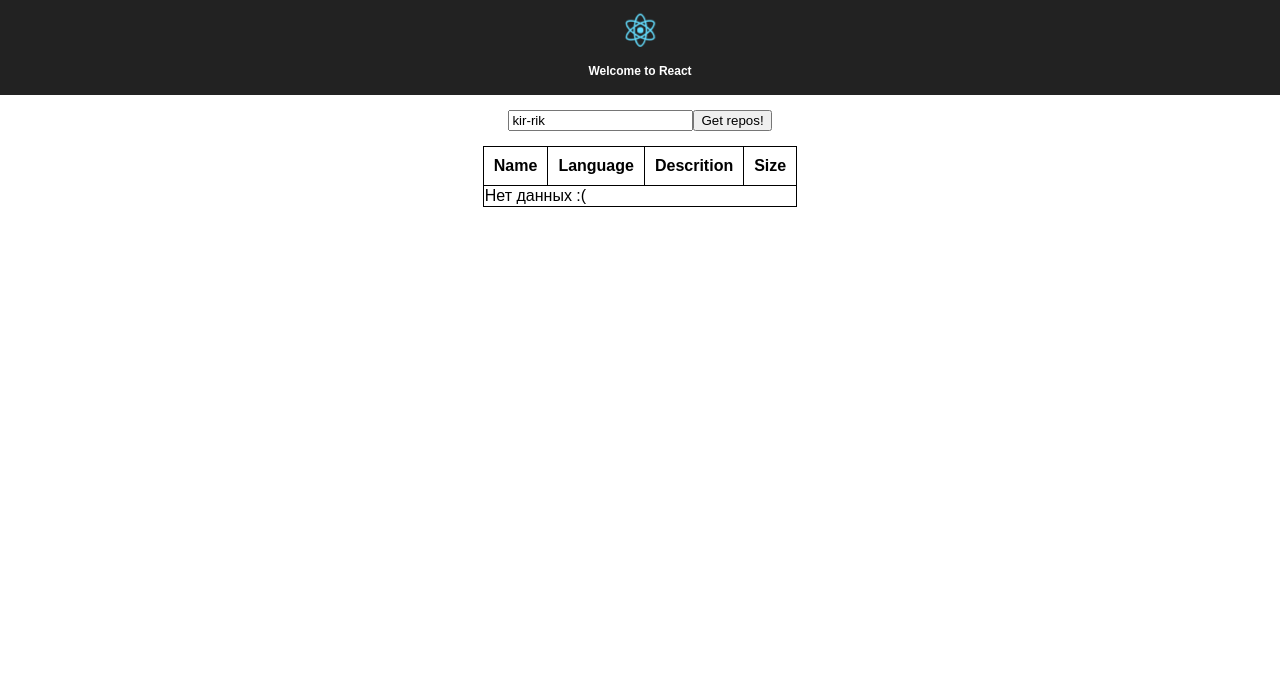
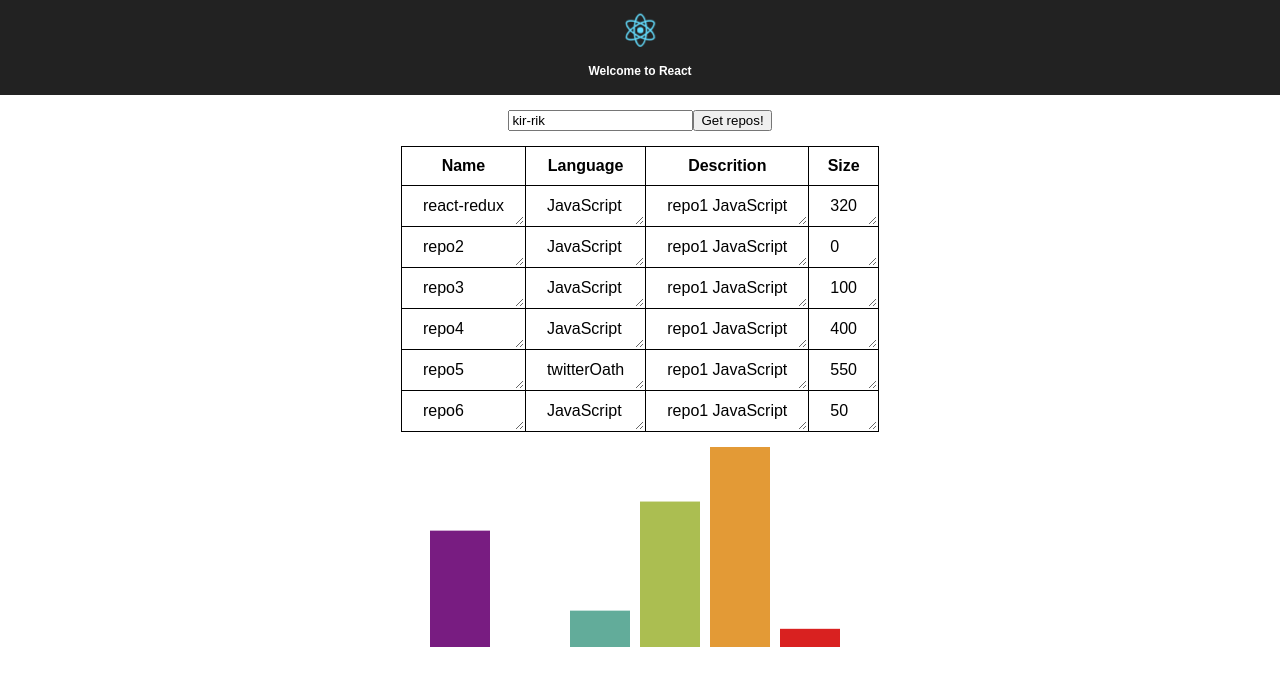
Before and after one commit to kir-rik/react-redux, a React (Create React App) app: page / in a window 1280 px wide. Shown: the top 686 px of the page. Built offline with nearby package versions, Linux system fonts and the light colour scheme; no server answers.

Commit message:
install router, app -> (head, main)

```diff
--- a/package.json
+++ b/package.json
@@ -7,6 +7,7 @@
     "react": "^15.6.1",
     "react-dom": "^15.6.1",
     "react-redux": "^5.0.5",
+    "react-router-dom": "^4.1.1",
     "redux": "^3.7.1",
     "redux-logger": "^3.0.6",
     "redux-thunk": "^2.2.0"
--- a/src/actions/ReposTableActions.js
+++ b/src/actions/ReposTableActions.js
@@ -12,66 +12,66 @@ export function getRepos(user) {
             payload: user,
         });
 
-        // dispatch({
-        //     type: GET_REPOS_SUCCESS,
-        //     payload: [
-        //         {
-        //             name: 'react-redux',
-        //             language: 'JavaScript',
-        //             description: 'repo1 JavaScript',
-        //             size: 320,
-        //         },
-        //         {
-        //             name: 'repo2',
-        //             language: 'JavaScript',
-        //             description: 'repo1 JavaScript',
-        //             size: 0,
-        //         },
-        //         {
-        //             name: 'repo3',
-        //             language: 'JavaScript',
-        //             description: 'repo1 JavaScript',
-        //             size: 100,
-        //         },
-        //         {
-        //             name: 'repo4',
-        //             language: 'JavaScript',
-        //             description: 'repo1 JavaScript',
-        //             size: 400,
-        //         },
-        //         {
-        //             name: 'repo5',
-        //             language: 'twitterOath',
-        //             description: 'repo1 JavaScript',
-        //             size: 550,
-        //         },
-        //         {
-        //             name: 'repo6',
-        //             language: 'JavaScript',
-        //             description: 'repo1 JavaScript',
-        //             size: 50,
-        //         },
-        //     ],
-        // });
-        axios.get(`https://api.github.com/users/${user}/repos`)
-            .then((response) => {
-                const result = response.data.map(rep => ({
-                    name: rep.name,
-                    language: rep.language,
-                    description: rep.description,
-                    size: rep.size,
-                }));
-                dispatch({
-                    type: GET_REPOS_SUCCESS,
-                    payload: result,
-                });
-            })
-            .catch((error) => {
-                dispatch({
-                    type: GET_REPOS_FAIL,
-                    error: true,
-                    payload: new Error(error),
-                });
-            });
+        dispatch({
+            type: GET_REPOS_SUCCESS,
+            payload: [
+                {
+                    name: 'react-redux',
+                    language: 'JavaScript',
+                    description: 'repo1 JavaScript',
+                    size: 320,
+                },
+                {
+                    name: 'repo2',
+                    language: 'JavaScript',
+                    description: 'repo1 JavaScript',
+                    size: 0,
+                },
+                {
+                    name: 'repo3',
+                    language: 'JavaScript',
+                    description: 'repo1 JavaScript',
+                    size: 100,
+                },
+                {
+                    name: 'repo4',
+                    language: 'JavaScript',
+                    description: 'repo1 JavaScript',
+                    size: 400,
+                },
+                {
+                    name: 'repo5',
+                    language: 'twitterOath',
+                    description: 'repo1 JavaScript',
+                    size: 550,
+                },
+                {
+                    name: 'repo6',
+                    language: 'JavaScript',
+                    description: 'repo1 JavaScript',
+                    size: 50,
+                },
+            ],
+        });
+        // axios.get(`https://api.github.com/users/${user}/repos`)
+        //     .then((response) => {
+        //         const result = response.data.map(rep => ({
+        //             name: rep.name,
+        //             language: rep.language,
+        //             description: rep.description,
+        //             size: rep.size,
+        //         }));
+        //         dispatch({
+        //             type: GET_REPOS_SUCCESS,
+        //             payload: result,
+        //         });
+        //     })
+        //     .catch((error) => {
+        //         dispatch({
+        //             type: GET_REPOS_FAIL,
+        //             error: true,
+        //             payload: new Error(error),
+        //         });
+        //     });
     };
 }
--- /dev/null
+++ b/src/components/Header.js
@@ -0,0 +1,13 @@
+import React, { Component } from 'react';
+import logo from '../logo.svg';
+
+export default class Header extends Component {
+    render() {
+        return (
+            <div className="App-header">
+                <img src={logo} className="App-logo" alt="logo" />
+                <h2>Welcome to React</h2>
+            </div>
+        );
+    }
+}
--- a/src/containers/App.js
+++ b/src/containers/App.js
@@ -1,45 +1,32 @@
 import React, { Component } from 'react';
-import { bindActionCreators } from 'redux';
-import { connect } from 'react-redux';
-import User from '../components/User';
-import ReposTable from '../components/ReposTable';
-import ReposGraph from '../components/ReposGraph';
-import * as reposTableActions from '../actions/reposTableActions';
+// import { bindActionCreators } from 'redux';
+// import { connect } from 'react-redux';
+import Header from '../components/Header';
+import Main from './Main';
+// import * as reposTableActions from '../actions/reposTableActions';
 
-import logo from '../logo.svg';
-import '../App.css';
-
-class App extends Component {
+export default class App extends Component {
     render() {
-        const { user, repos } = this.props;
-        const { getRepos } = this.props.reposTableActions;
         return (
             <div className="App">
-                <div className="App-header">
-                    <img src={logo} className="App-logo" alt="logo" />
-                    <h2>Welcome to React</h2>
-                </div>
-                <div>
-                    <User name={user.name} getReposByUser={getRepos} />
-                    <ReposTable repos={repos.repos} fetching={repos.fetching}/>
-                    <ReposGraph repos={repos.repos} fetching={repos.fetching} columnsHeight={200}/>
-                </div>
+                <Header />
+                <Main/>
             </div>
         );
     }
 }
 
-function mapStateToProps(state) {
-    return {
-        user: state.user,
-        repos: state.repos,
-    };
-}
+// function mapStateToProps(state) {
+//     return {
+//         user: state.user,
+//         repos: state.repos,
+//     };
+// }
 
-function mapDispatchToProps(dispatch) {
-    return {
-        reposTableActions: bindActionCreators(reposTableActions, dispatch),
-    };
-}
+// function mapDispatchToProps(dispatch) {
+//     return {
+//         reposTableActions: bindActionCreators(reposTableActions, dispatch),
+//     };
+// }
 
-export default connect(mapStateToProps, mapDispatchToProps)(App);
+// export default connect(mapStateToProps, mapDispatchToProps)(App);
--- /dev/null
+++ b/src/containers/Main.js
@@ -0,0 +1,39 @@
+import React, { Component } from 'react';
+import { bindActionCreators } from 'redux';
+import { connect } from 'react-redux';
+import User from '../components/User';
+import ReposTable from '../components/ReposTable';
+import ReposGraph from '../components/ReposGraph';
+import * as reposTableActions from '../actions/reposTableActions';
+
+import '../App.css';
+
+class Main extends Component {
+    render() {
+        const { user, repos } = this.props;
+        const { getRepos } = this.props.reposTableActions;
+        return (
+            <div>
+                <User name={user.name} getReposByUser={getRepos} />
+                <ReposTable repos={repos.repos} fetching={repos.fetching}/>
+                <ReposGraph repos={repos.repos} fetching={repos.fetching} columnsHeight={200}/>
+            </div>
+        );
+    }
+}
+
+
+function mapStateToProps(state) {
+    return {
+        user: state.user,
+        repos: state.repos,
+    };
+}
+
+function mapDispatchToProps(dispatch) {
+    return {
+        reposTableActions: bindActionCreators(reposTableActions, dispatch),
+    };
+}
+
+export default connect(mapStateToProps, mapDispatchToProps)(Main);
--- a/src/index.js
+++ b/src/index.js
@@ -1,6 +1,7 @@
 import React from 'react';
 import ReactDOM from 'react-dom';
 import { Provider } from 'react-redux';
+import { BrowserRouter } from 'react-router-dom';
 import './index.css';
 import App from './containers/App';
 import registerServiceWorker from './registerServiceWorker';
@@ -9,9 +10,11 @@ import configureStore from './store/configureStore';
 const store = configureStore();
 
 ReactDOM.render(
-    <Provider store={store}>
-        <App />
-    </Provider>,
+    <BrowserRouter>
+        <Provider store={store}>
+            <App />
+        </Provider>
+    </BrowserRouter>,
     document.getElementById('root'),
 );
 
```
